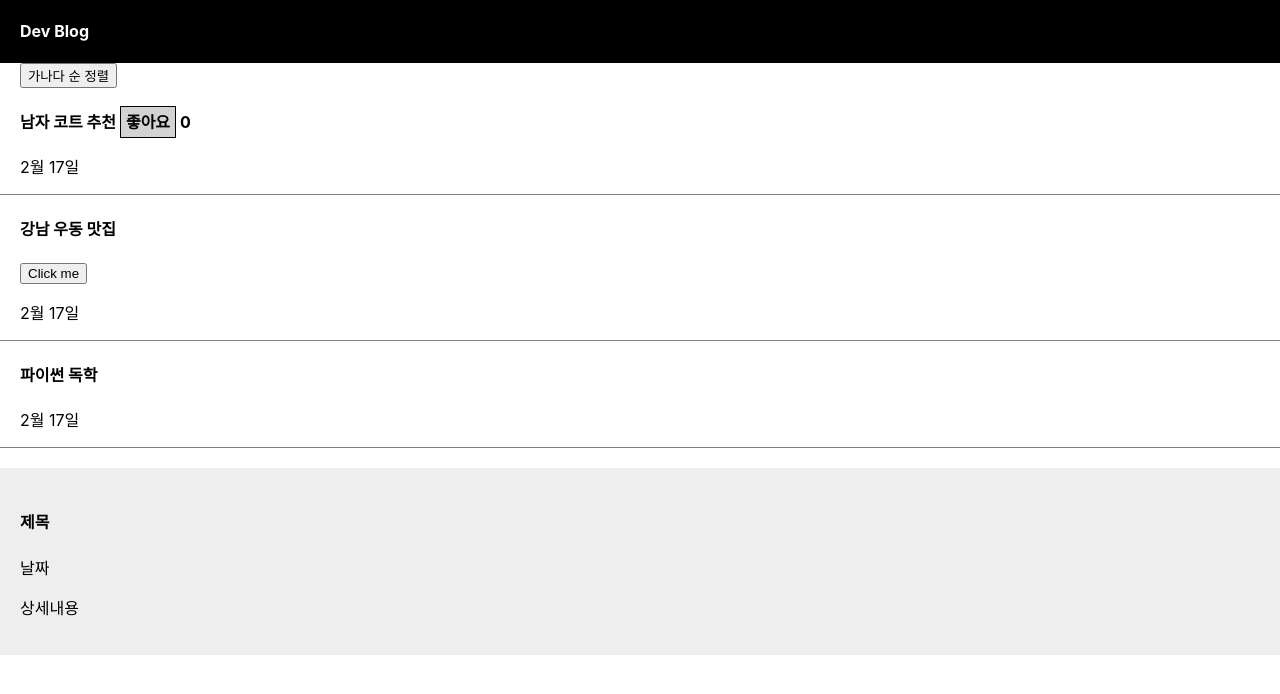
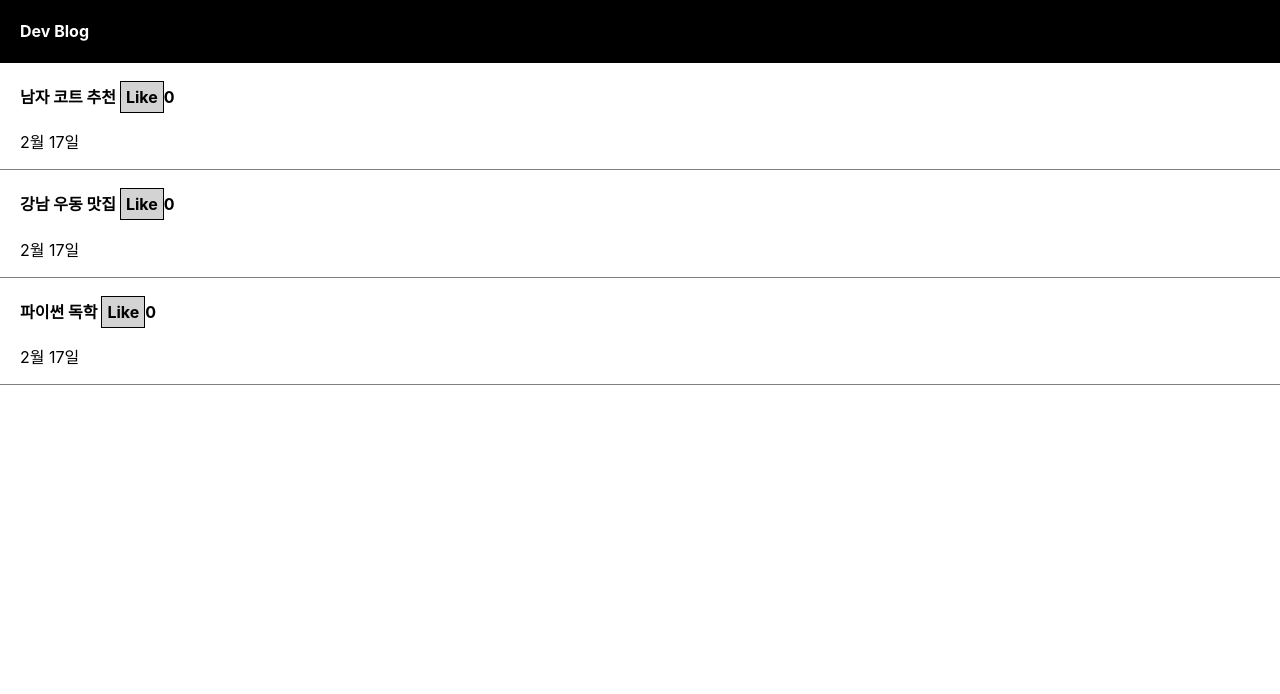
Before and after one commit to kimchieater/personal_blog, a React (Create React App) app in the folder blog/: page / in a window 1280 px wide. Shown: the top 694 px of the page. Built offline with nearby package versions, Linux system fonts and the light colour scheme.

Commit message:
learned about dynamic UI screen

```diff
--- a/blog/src/App.css
+++ b/blog/src/App.css
@@ -21,6 +21,10 @@ span{
   cursor: pointer;
   padding:5px;
   margin-left:4px;
+}
+
+h4{
+  cursor: pointer;
 }
 
 .modal{
--- a/blog/src/App.js
+++ b/blog/src/App.js
@@ -6,6 +6,13 @@ function App() {
 
   let [title, setTitle] = useState(['남자 코트 추천','강남 우동 맛집',  '파이썬 독학']);
   let [number, setNumber] = useState(0)
+  let [modal, setModal] = useState("false")
+
+
+
+  let [likes, setLikes] = useState([0,0,0])
+
+
 
   return (
     <div className="App">
@@ -14,37 +21,52 @@ function App() {
         <h4 >Dev Blog</h4>
       </div>
 
-      <div className="list">
-
+      {/* <div className="list">
         <button onClick={()=>{
           let copy = [...title];
           copy.sort();
           setTitle(copy);
         }}>가나다 순 정렬</button>
-        <h4>{title[0]}<span onClick={()=>{
+        <h4 onClick={()=>{
+          setModal(!modal);
+        }}>{title[0]}<span onClick={()=>{
           setNumber(number+1)
         }}>좋아요</span> {number}</h4>
         <p>2월 17일</p>
       </div>
 
       <div className="list">
-        <h4>{title[1]}</h4>
-
+        <h4 onClick={()=>{
+          setModal(true)
+        }}>{title[1]}</h4>
         <button onClick={()=>{
           let temp = [...title];
           temp[1] = "여자 코트 추천";
           setTitle(temp);
         }}>Click me</button>
+        <p>2월 17일</p>
+      </div> */}
 
-        <p>2월 17일</p>
-      </div>
 
-      <div className="list">
-        <h4>{title[2]}</h4>
-        <p>2월 17일</p>
-      </div>
-
-      <Modal></Modal>
+      {
+        title.map((a, i)=>{
+          return (
+          <div className="list">
+            <h4 onClick={()=>{
+              setModal(!modal);
+              }}>{title[i]}<span onClick={()=>{
+              let copy = [...likes];
+              copy[i] = copy[i] + 1;
+              setLikes(copy);
+            }}>Like</span>{likes[i]}</h4>
+            <p>2월 17일</p>
+          </div>
+        )
+        })
+      }
+      {
+        modal === true ? <Modal></Modal> : null
+      }
 
 
     </div>
```
